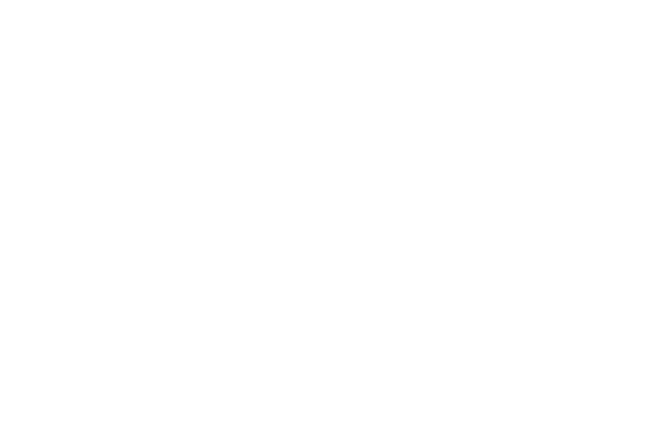
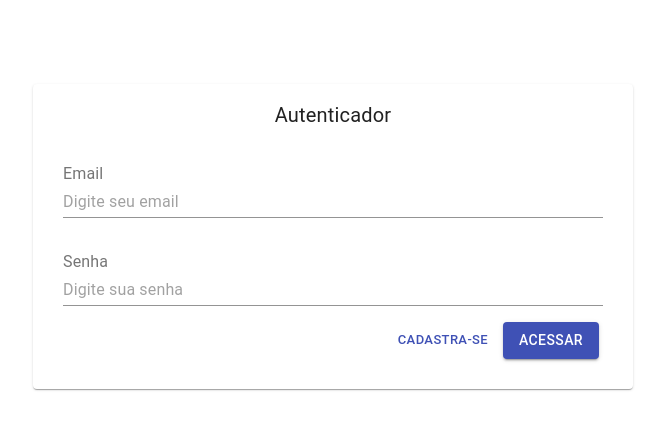
Before and after one commit to henriqdsvlima/control-app, a React (Create React App) app in the folder frontend/: page / in a window 1280 px wide. Shown: the top 430 px of the page, without its empty margins (307-972 px from the left). Built offline with nearby package versions, Linux system fonts and the light colour scheme.

Commit message:
correcao nas rotas

```diff
--- a/frontend/src/modules/auth/Routes.jsx
+++ b/frontend/src/modules/auth/Routes.jsx
@@ -29,7 +29,7 @@
     return (
         <BrowserRouter>
         <Switch>
-            <Route path="/auth" exact component={Auth} />
+            <Route path="/" exact component={Auth} />
             <Route path="/signup" component={Cadastro} />
             <PrivateRoute path='/app' component={App} />
 
--- a/frontend/src/modules/auth/signUp.js
+++ b/frontend/src/modules/auth/signUp.js
@@ -115,7 +115,7 @@
                         item
                     >
                         <Link
-                            to="/auth"
+                            to="/#"
                         >
                             <Button
                                 variant="contained"
```
